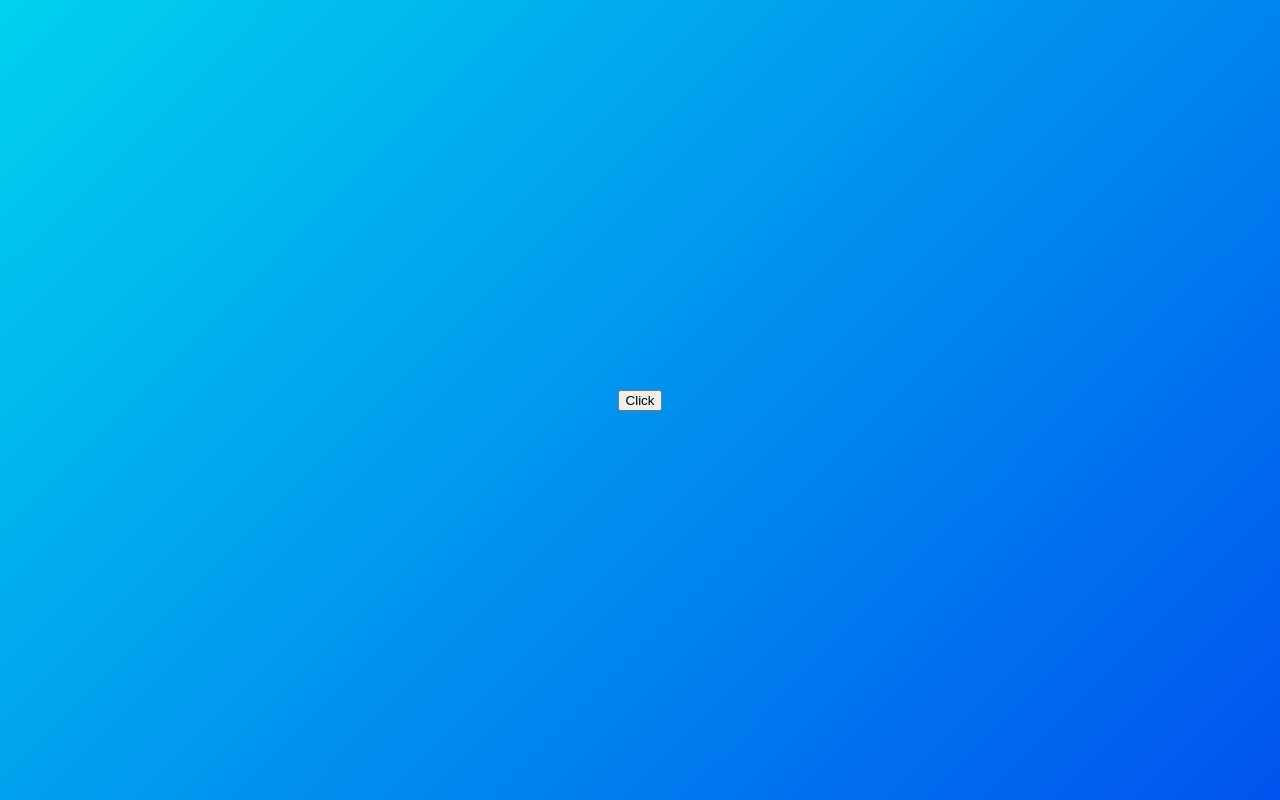
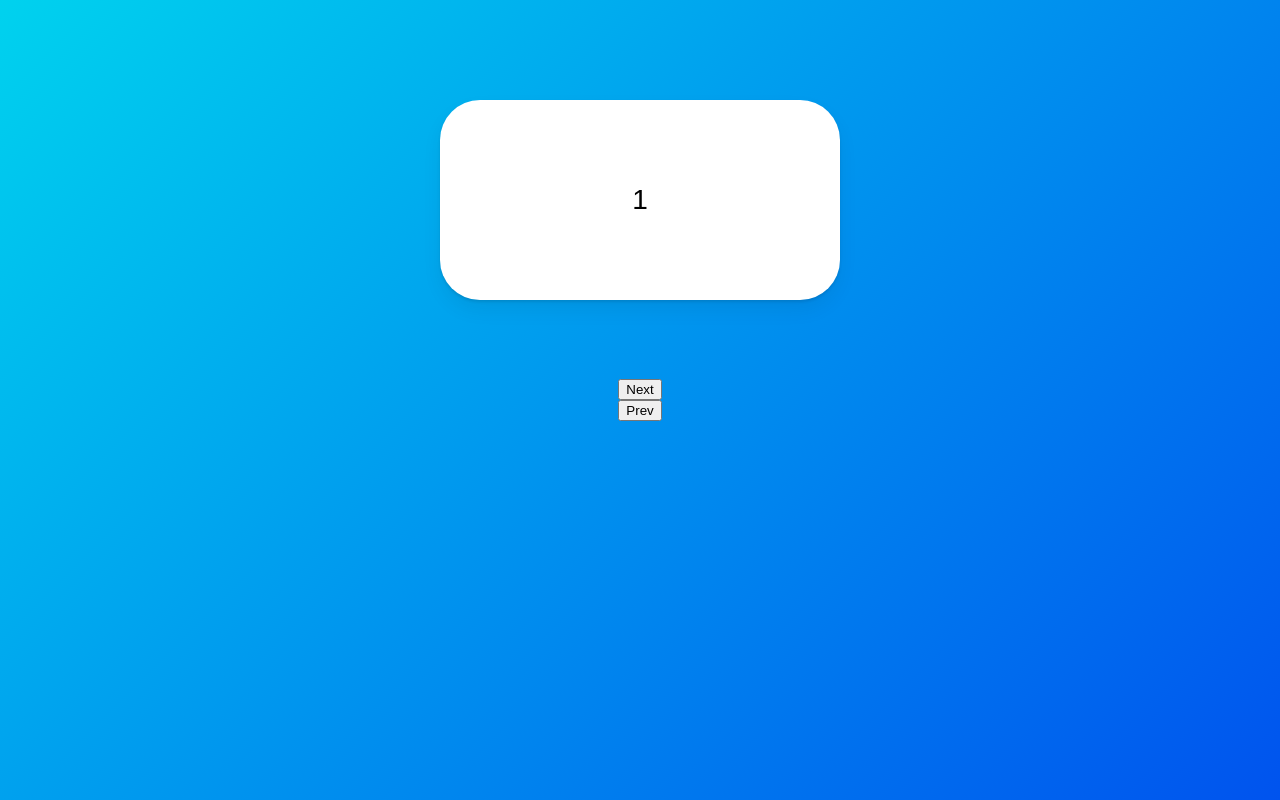
Before and after one commit to JHKIMS/Framer-Motion-Practice, a React (Create React App) app: page / in a window 1280 px wide. Built offline with nearby package versions, Linux system fonts and the light colour scheme.

Commit message:
Framer-motion: SliderPart-1

```diff
--- a/src/App.tsx
+++ b/src/App.tsx
@@ -1,13 +1,5 @@
-import {
-  AnimatePresence,
-  motion,
-  useMotionValue,
-  useMotionValueEvent,
-  useScroll,
-  useTransform,
-  useViewportScroll,
-} from "framer-motion";
-import { useEffect, useRef, useState } from "react";
+import { AnimatePresence, motion } from "framer-motion";
+import { useState } from "react";
 import styled from "styled-components";
 
 const Wrapper = styled(motion.div)`
@@ -16,6 +8,7 @@ const Wrapper = styled(motion.div)`
   display: flex;
   justify-content: center;
   align-items: center;
+  flex-direction: column;
   background: linear-gradient(135deg, rgb(0, 210, 238), rgb(0, 83, 238));
 `;
 const Box = styled(motion.div)`
@@ -23,42 +16,60 @@ const Box = styled(motion.div)`
   height: 200px;
   background-color: rgba(255, 255, 255, 1);
   border-radius: 40px;
+  top: 100px;
+  display: flex;
   position: absolute;
-  top: 100px;
+  justify-content: center;
+  align-items: center;
+  font-size: 28px;
   box-shadow: 0 2px 3px rgba(0, 0, 0, 0.1), 0 10px 20px rgba(0, 0, 0, 0.06);
 `;
-const boxVariants = {
-  initial: {
+const box = {
+  invisible: {
+    x: 500,
     opacity: 0,
     scale: 0,
   },
   visible: {
+    x: 0,
     opacity: 1,
     scale: 1,
-    rotateZ: 360,
+    transition: {duration: 1},
   },
-  leaving: {
+  exit: {
+    x: -500,
     opacity: 0,
     scale: 0,
-    y: 50,
+    rotateY: 180,
+    transition: {duration: 1},
   },
 };
+
 function App() {
-  const [showing, setShowing] = useState(false);
-  const toggleShowing = () => setShowing((prev) => !prev);
+  const [visible, setVisible] = useState(1);
+  const nextPlease = () =>
+    setVisible((prevValue) => (prevValue === 10 ? 10 : prevValue + 1));
+  const prevPlease = () =>
+    setVisible((prevValue) => (prevValue === 1 ? 1 : prevValue - 1));
   return (
     <Wrapper>
-      <button onClick={toggleShowing}>Click</button>
       <AnimatePresence>
-        {showing ? (
-          <Box
-            variants={boxVariants}
-            initial="initial"
-            animate="visible"
-            exit="leaving"
-          />
-        ) : null}
+        {[1, 2, 3, 4, 5, 6, 7, 8, 9, 10].map((i) =>
+          i === visible ? (
+            <Box
+              variants={box}
+              initial="invisible"
+              animate="visible"
+              exit="exit"
+              key={i}
+            >
+              {i}
+            </Box>
+          ) : null
+        )}
       </AnimatePresence>
+      <button onClick={nextPlease}>Next</button>
+      <button onClick={prevPlease}>Prev</button>
     </Wrapper>
   );
 }
```
